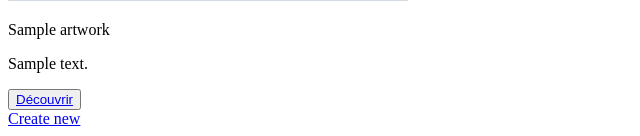
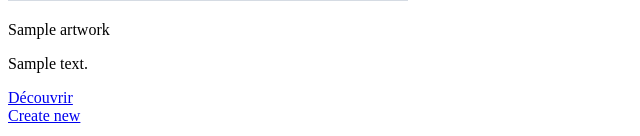
Before and after one commit to WildCodeSchool/2023-09-PHP-LYON-P3-eclat-d-art, a Symfony app: template templates/artwork/indexByCategory.html.twig in a window 1280 px wide. Shown: the part 1000-1136 px from the top of the page, without its empty margins (0-640 px from the left). Run offline with Twig, Linux system fonts and the light colour scheme; the template is opened without the code that fills it: most values are stand-ins (such as "Sample title", 1, 10 or a date in 2020); grey boxes marked "Sample" are stand-in pictures; some libraries are stand-ins or nearby versions.

Commit message:
correction de correction

```diff
--- a/assets/styles/app.scss
+++ b/assets/styles/app.scss
@@ -221,6 +221,7 @@ hr {
 
 .form-button, .form-link, .form-button:hover {
   background: none;
+  color: var(--color);
 }
 
 // Cards page categories //
--- a/templates/artwork/indexByCategory.html.twig
+++ b/templates/artwork/indexByCategory.html.twig
@@ -10,9 +10,7 @@
             <img class=" image-artwork" alt="{{ artwork.description }}" src="{{ artwork.imageCover }}">
                 <p>{{ artwork.title }}</p>
                     <p>{{ artwork.description }}</p>
-                    <button class="btn btn-secondary form-button">
-                        <a class="form-link" href="{{ path('app_artwork_show', {'id': artwork.id}) }} ">Découvrir</a>
-                    </button>
+                         <a class="btn btn-secondary form-button form-link" href="{{ path('app_artwork_show', {'id': artwork.id}) }} " role="button">Découvrir</a>
         </div>
     {% else %}
         <p>no records found</p>
```
